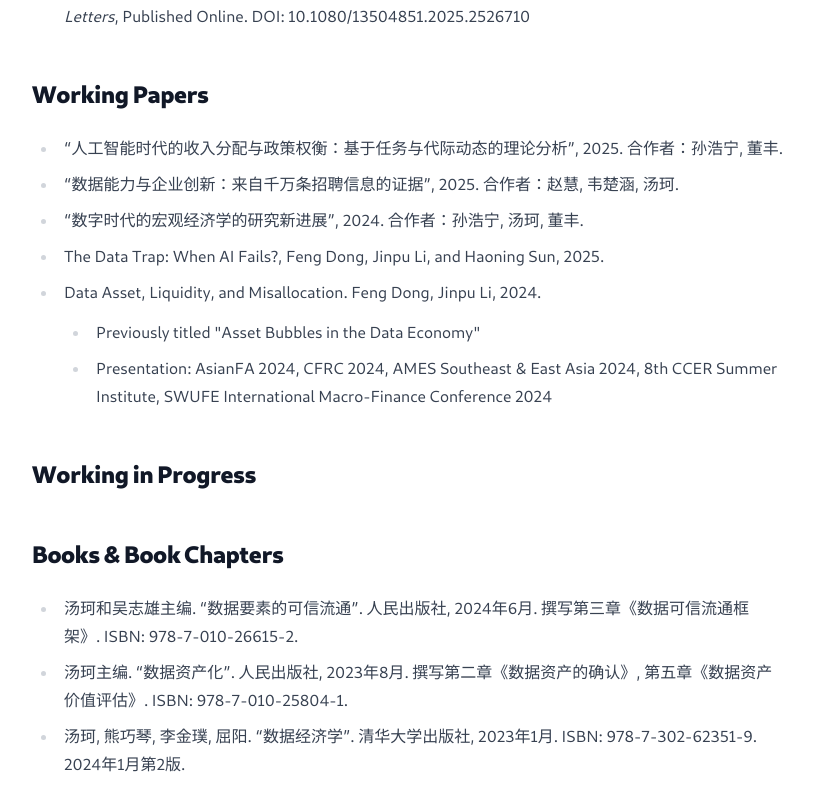
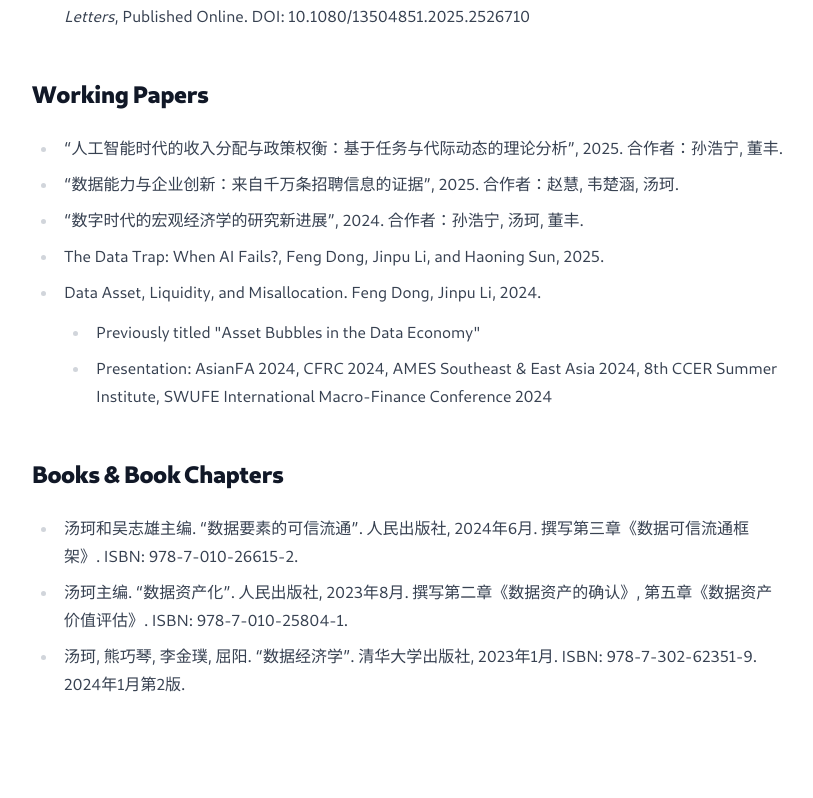
Before and after one commit to lijinpu/lijinpu.github.io, a Next.js app: page /research in a window 1280 px wide. Shown: the part 810-1608 px from the top of the page, without its empty margins (232-1045 px from the left). After the commit the page ends 1528 px from the top, so only its background shows below. Built offline with nearby package versions, Linux system fonts and the light colour scheme.

Commit message:
auto update

```diff
--- a/pages/research.tsx
+++ b/pages/research.tsx
@@ -52,11 +52,6 @@ export default function Research() {
 </ul>
 
 
-        <h2>Working in Progress</h2>
-    <ul>
-
-    </ul>
-
     <h2>Books & Book Chapters</h2>
     <ul>
         <li>
```
